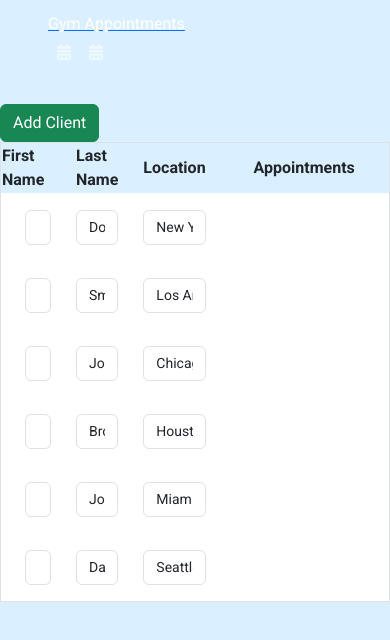
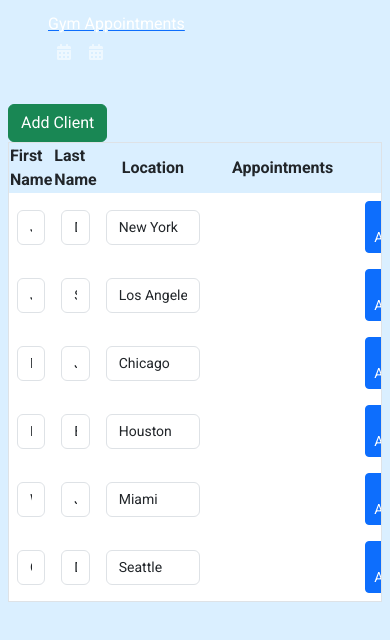
Before and after one commit to Anshum4n1/gym-trainer, a React (Vite) app: page / in a window 390 px wide. Shown: the top 640 px of the page. Built offline with nearby package versions, Linux system fonts and the light colour scheme.

Commit message:
responsive design

```diff
--- a/src/App.jsx
+++ b/src/App.jsx
@@ -10,7 +10,7 @@ function App() {
       <Router>
         <div className=''>
             <Header />
-            <div className='mx-10 my-4 '>
+            <div className='mx-2 sm:mx-10 my-4 '>
               <Routes>
                 <Route path="/" element={<Dashboard />} />
                 <Route path="/calendar" element={<Calendar />} />
--- a/src/index.css
+++ b/src/index.css
@@ -9,12 +9,38 @@
   -webkit-font-smoothing: antialiased;
   -moz-osx-font-smoothing: grayscale;
   -webkit-text-size-adjust: 100%;
+
+
+  --yellow: #fdb200;
+  --sb-track-color: transparent;
+  --sb-thumb-color: #aaa;
+  --sb-size: 8px;
 }
 
 body{
   font-family: 'Roboto', sans-serif !important;
   background-color: rgb(218, 239, 255) !important;
+
 }
+
+::-webkit-scrollbar {
+  width: 0.5rem;
+}
+
+::-webkit-scrollbar-thumb {
+  height: 4rem;
+  border-radius: 0.5rem;
+  border: 4px solid transparent;
+  background-clip: content-box;
+   background-color: #d4d4d4;
+
+}
+
+::-webkit-scrollbar-track {
+  height: 0.5rem;
+  background-color: #ffffff;
+}
+
 @tailwind base;
 @tailwind components;
 @tailwind utilities;
--- a/src/pages/Dashboard.jsx
+++ b/src/pages/Dashboard.jsx
@@ -251,8 +251,8 @@ function Dashboard() {
           Add Client
         </Button>
       </div>
-      <div className="overflow-hidden border border-gray-200 shadow-md md:rounded-lg">
-        <table className="min-w-full divide-y divide-gray-200   ">
+      <div className="overflow-x-scroll sm:overflow-x-hidden border border-gray-200 shadow-md md:rounded-lg">
+        <table className=" w-full divide-y  divide-gray-200   ">
           <thead className="bg-slate-200 ">
             <tr>
 
@@ -277,7 +277,7 @@ function Dashboard() {
           <tbody className="bg-white divide-y divide-gray-200 ">
             {clients?.map((client, index) => (
               <tr key={client.id} className=' hover:bg-slate-50 '>
-                <td className="px-4 py-0 text-sm font-medium whitespace-nowrap">
+                <td className="px-2 sm:px-4 py-0 text-sm font-medium whitespace-nowrap">
 
                   <FormControl
                     type="text"
@@ -285,7 +285,7 @@ function Dashboard() {
                     onChange={(e) => handleFirstNameChange(e, index)}
                   />
                 </td>
-                <td className="px-12 py-2 text-sm font-medium whitespace-nowrap">
+                <td className="px-2 sm:px-4 py-2 text-sm font-medium whitespace-nowrap">
 
                   <FormControl
                   type="text"
@@ -293,7 +293,7 @@ function Dashboard() {
                   onChange={(e) => handleLastNameChange(e, index)}
                 />
                 </td>
-                <td className="px-4 py-2 text-sm whitespace-nowrap">
+                <td className="px-2 sm:px-4 py-2 text-sm whitespace-nowrap">
 
                   <FormControl
                   type="text"
@@ -301,7 +301,7 @@ function Dashboard() {
                   onChange={(e) => handleLocationChange(e, index)}
                 />
                 </td>
-                <td className="px-4 py-2 text-sm whitespace-nowrap ">
+                <td className="px-2 sm:px-4 py-2 text-sm whitespace-nowrap ">
                 <ul className='pt-3 px-0 ' >
                   {client.appointments.map((appointment, index) => (
                     <li key={index} style={{ marginBottom: '10px' }}>
@@ -334,10 +334,10 @@ function Dashboard() {
                 </td>
 
 
-                <td className="px-4 py-2 text-sm whitespace-nowrap">
+                <td className=" px-2 sm:px-4 py-2 text-sm whitespace-nowrap">
                 <Button
-                  variant="primary"
                   size="sm"
+                  className='bg-blue-500'
                   onClick={() => handleShowAddModal(client)}
                 >
                   Add Appointment
```
Also changed, not shown: 1 other file (tests, documents, lock files or other folders).
